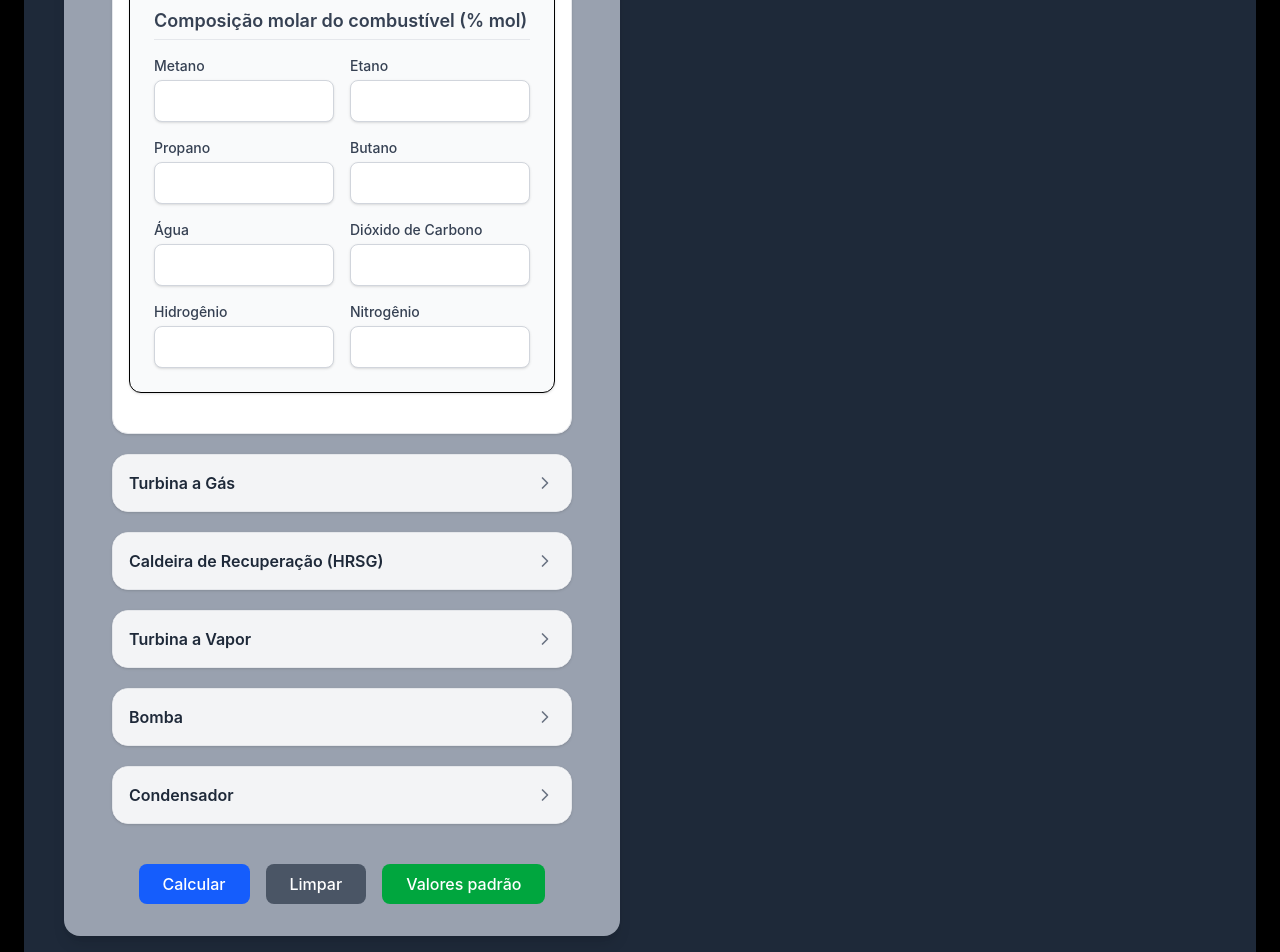
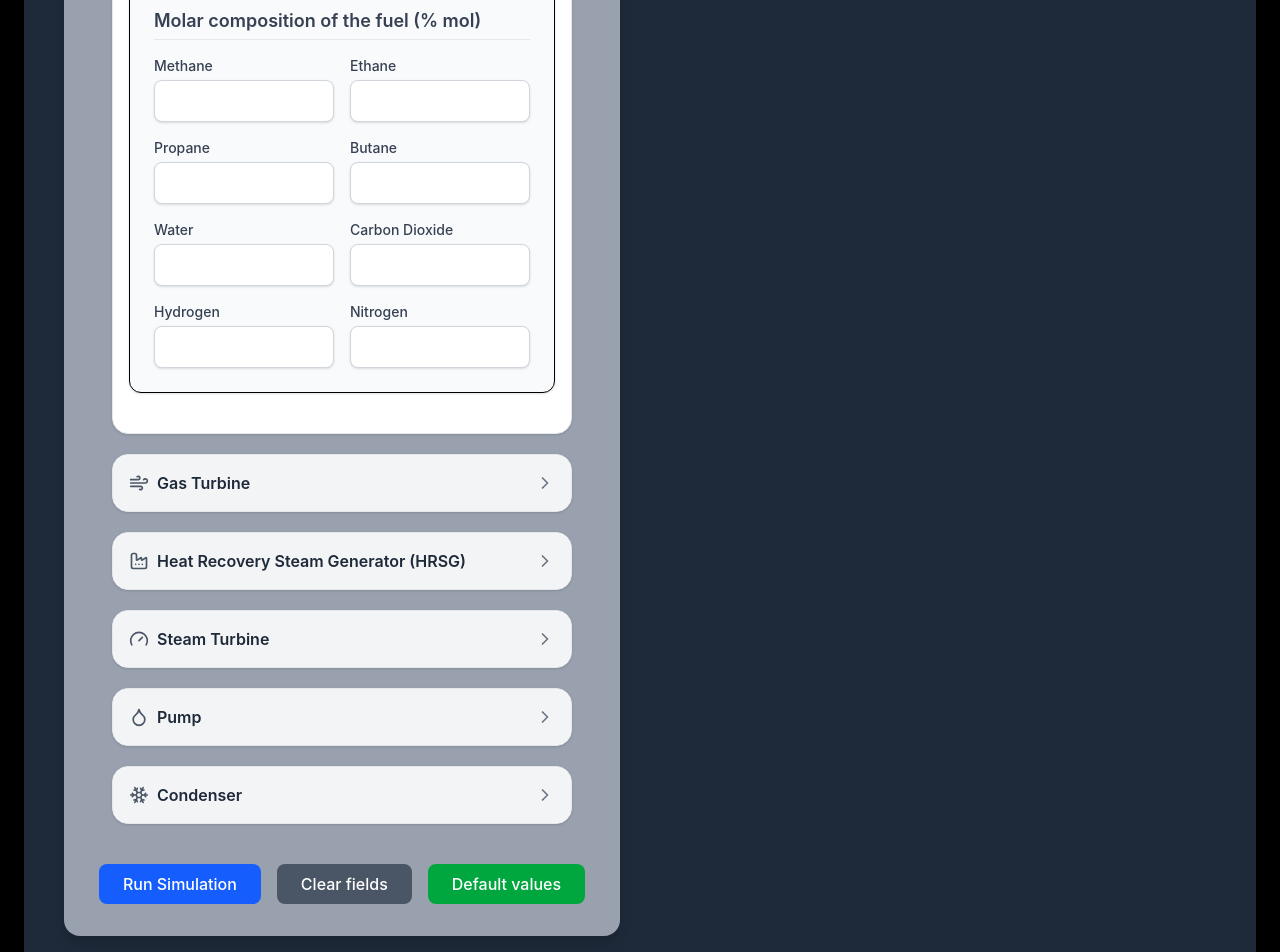
Before and after one commit to murilohborges/cycle-comb-calc-frontend, a React (Vite) app: page / in a window 1280 px wide. Shown: the part 400-1352 px from the top of the page. Built offline with nearby package versions, Linux system fonts and the light colour scheme.

Commit message:
feat(ui): add icons to equipment sections and standardize labels in English

```diff
--- a/src/components/ResultCard.tsx
+++ b/src/components/ResultCard.tsx
@@ -6,35 +6,35 @@ export default function ResultCard({ data }: ResultCardProps) {
   return (
     <div className="mt-6 p-6 border rounded-xl bg-gray-50 shadow-sm">
       <h2 className="text-2xl font-semibold mb-4 text-gray-800 text-center">
-        Resultados
+        Results
       </h2>
 
-      {/* Seção: Ciclo Brayton */}
+      {/* Brayton Cycle */}
       <div className="mb-6">
         <h3 className="text-lg font-semibold text-gray-700 mb-2 border-b border-gray-200 pb-1">
-          Ciclo Brayton (Turbina a Gás)
+          Brayton Cycle (Gas Turbine)
         </h3>
         <ul className="space-y-1 text-sm text-gray-600">
           <li className="flex justify-between">
-            <span>PCI calculado (kJ/kg)</span>
+            <span>Calculated LHV (kJ/kg)</span>
             <span className="font-medium text-gray-800">
               {data.LHV_fuel ?? "--"}
             </span>
           </li>
           <li className="flex justify-between">
-            <span>Vazão de ar (kg/h)</span>
+            <span>Air mass flow (kg/h)</span>
             <span className="font-medium text-gray-800">
               {data.air_mass_flow ?? "--"}
             </span>
           </li>
           <li className="flex justify-between">
-            <span>Temperatura dos gases de exaustão (°C)</span>
+            <span>Exhaust gas temperature (°C)</span>
             <span className="font-medium text-gray-800">
               {data.exhaustion_gas_temperature ?? "--"}
             </span>
           </li>
           <li className="flex justify-between">
-            <span>Vazão de gases de exaustão (kg/h)</span>
+            <span>Exhaust gas mass flow (kg/h)</span>
             <span className="font-medium text-gray-800">
               {data.exhaustion_gas_mass_flow ?? "--"}
             </span>
@@ -42,38 +42,38 @@ export default function ResultCard({ data }: ResultCardProps) {
         </ul>
       </div>
 
-      {/* Seção: Condensador */}
+      {/* Condenser */}
       <div className="mb-6">
         <h3 className="text-lg font-semibold text-gray-700 mb-2 border-b border-gray-200 pb-1">
-          Condensador
+          Condenser
         </h3>
         <ul className="space-y-1 text-sm text-gray-600">
           <li className="flex justify-between">
-            <span>Carga térmica (kW)</span>
+            <span>Thermal charge (kW)</span>
             <span className="font-medium text-gray-800">
               {data.thermal_charge ?? "--"}
             </span>
           </li>
           <li className="flex justify-between">
-            <span>Vazão de água saturada (kg/h)</span>
+            <span>Saturated water mass flow (kg/h)</span>
             <span className="font-medium text-gray-800">
               {data.saturated_water_mass_flow ?? "--"}
             </span>
           </li>
           <li className="flex justify-between">
-            <span>Vazão de água de reposição (kg/h)</span>
+            <span>Make-up water mass flow (kg/h)</span>
             <span className="font-medium text-gray-800">
               {data.make_up_water_mass_flow ?? "--"}
             </span>
           </li>
           <li className="flex justify-between">
-            <span>Vazão de água de resfriamento (ton/h)</span>
+            <span>Cooling water mass flow (ton/h)</span>
             <span className="font-medium text-gray-800">
               {data.cooling_water_mass_flow ?? "--"}
             </span>
           </li>
           <li className="flex justify-between">
-            <span>Título do vapor de saída da turbina (0 a 1)</span>
+            <span>Quality of exhaust steam from turbine (0 to 1)</span>
             <span className="font-medium text-gray-800">
               {data.quality_exhaustion_steam_turbine ?? "--"}
             </span>
@@ -81,32 +81,32 @@ export default function ResultCard({ data }: ResultCardProps) {
         </ul>
       </div>
 
-      {/* Seção: Caldeira de Recuperação de Calor (HRSG) */}
+      {/* Heat Recovery Steam Generator (HRSG) */}
       <div className="mb-6">
         <h3 className="text-lg font-semibold text-gray-700 mb-2 border-b border-gray-200 pb-1">
-          Caldeira de Recuperação de Calor (HRSG)
+          Heat Recovery Steam Generator (HRSG)
         </h3>
         <ul className="space-y-1 text-sm text-gray-600">
           <li className="flex justify-between">
-            <span>Vazão de vapor de alta pressão (kg/h)</span>
+            <span>High pressure steam mass flow (kg/h)</span>
             <span className="font-medium text-gray-800">
               {data.high_steam_mass_flow ?? "--"}
             </span>
           </li>
           <li className="flex justify-between">
-            <span>Vazão de vapor de média pressão (kg/h)</span>
+            <span>Medium pressure steam mass flow (kg/h)</span>
             <span className="font-medium text-gray-800">
               {data.medium_steam_mass_flow ?? "--"}
             </span>
           </li>
           <li className="flex justify-between">
-            <span>Vazão de vapor de baixa pressão (kg/h)</span>
+            <span>Low pressure steam mass flow (kg/h)</span>
             <span className="font-medium text-gray-800">
               {data.low_steam_mass_flow ?? "--"}
             </span>
           </li>
           <li className="flex justify-between">
-            <span>Variação de pressão da bomba (bar)</span>
+            <span>Pump pressure variation (bar)</span>
             <span className="font-medium text-gray-800">
               {data.pump_variation_pressure ?? "--"}
             </span>
@@ -114,44 +114,44 @@ export default function ResultCard({ data }: ResultCardProps) {
         </ul>
       </div>
 
-      {/* Seção: Potências geradas */}
+      {/* Generated Powers */}
       <div className="mb-6">
         <h3 className="text-lg font-semibold text-gray-700 mb-2 border-b border-gray-200 pb-1">
-          Potências geradas
+          Generated Powers
         </h3>
         <ul className="space-y-1 text-sm text-gray-600">
           <li className="flex justify-between">
-            <span>Potência líquida da turbina a gás (kW)</span>
+            <span>Net power of gas turbine (kW)</span>
             <span className="font-medium text-gray-800">
               {data.net_power_gas_turbine ?? "--"}
             </span>
           </li>
           <li className="flex justify-between">
-            <span>Potência bruta da turbina a vapor (kW)</span>
+            <span>Gross power of steam turbine (kW)</span>
             <span className="font-medium text-gray-800">
               {data.gross_power_steam_turbine ?? "--"}
             </span>
           </li>
           <li className="flex justify-between">
-            <span>Potência líquida da turbina a vapor (kW)</span>
+            <span>Net power of steam turbine (kW)</span>
             <span className="font-medium text-gray-800">
               {data.net_power_steam_turbine ?? "--"}
             </span>
           </li>
           <li className="flex justify-between">
-            <span>Potência consumida pela bomba (kW)</span>
+            <span>Power consumed by pump (kW)</span>
             <span className="font-medium text-gray-800">
               {data.power_consumed_pump ?? "--"}
             </span>
           </li>
           <li className="flex justify-between">
-            <span>Potência bruta total do ciclo combinado (kW)</span>
+            <span>Gross power of combined cycle (kW)</span>
             <span className="font-medium text-gray-800">
               {data.gross_power_cycle_combined ?? "--"}
             </span>
           </li>
           <li className="flex justify-between underline font-semibold text-green-500">
-            <span>Potência líquida total do ciclo combinado (kW)</span>
+            <span>Net power of combined cycle (kW)</span>
             <span className="font-medium">
               {data.net_power_cycle_combined ?? "--"}
             </span>
@@ -159,20 +159,20 @@ export default function ResultCard({ data }: ResultCardProps) {
         </ul>
       </div>
 
-      {/* Seção: Eficiências do ciclo combinado */}
+      {/* Combined Cycle Efficiencies */}
       <div>
         <h3 className="text-lg font-semibold text-gray-700 mb-2 border-b border-gray-200 pb-1">
-          Eficiências do ciclo combinado
+          Combined Cycle Efficiencies
         </h3>
         <ul className="space-y-1 text-sm text-gray-600 font-semibold">
           <li className="flex justify-between">
-            <span>Eficiência bruta do ciclo combinado (%)</span>
+            <span>Gross efficiency of combined cycle (%)</span>
             <span className="font-medium text-gray-800">
               {data.gross_cycle_combined_efficiency ?? "--"}
             </span>
           </li>
           <li className="flex justify-between underline font-semibold text-green-500">
-            <span>Eficiência líquida do ciclo combinado (%)</span>
+            <span>Net efficiency of combined cycle (%)</span>
             <span className="font-medium">
               {data.net_cycle_combined_efficiency ?? "--"}
             </span>
--- a/src/components/input/InputCondenser.tsx
+++ b/src/components/input/InputCondenser.tsx
@@ -9,18 +9,18 @@ export default function InputCondenser({ data, onChange }: InputCondenserProps)
   return (
     <div className="mb-6 p-6 border rounded-xl bg-gray-50 shadow-sm">
       <h3 className="text-lg font-semibold text-gray-700 mb-4 border-b border-gray-200 pb-1">
-        Condensador
+        Condenser
       </h3>
 
       <div className='grid grid-cols-1 md:grid-cols-2 gap-4 items-end'>
         <InputField
-          label="Pressão de operação (bar)"
+          label="Operation pressure (bar)"
           name="condenser_operation_pressure"
           value={data.condenser_operation_pressure}
           onChange={(e) => onChange('condenser_operation_pressure', Number(e.target.value))}
         />
         <InputField
-          label="Diferença de temperatura da água de resfriamento (°C)"
+          label="Range temperature cooling tower (°C)"
           name="range_temperature_cooling_tower"
           value={data.range_temperature_cooling_tower}
           onChange={(e) => onChange('range_temperature_cooling_tower', Number(e.target.value))}
--- a/src/components/input/InputFuel.tsx
+++ b/src/components/input/InputFuel.tsx
@@ -9,54 +9,54 @@ export default function InputFuel({ data, onChange }: InputFuelProps) {
   return (
     <div className="mb-6 p-6 border rounded-xl bg-gray-50 shadow-sm">
       <h3 className="text-lg font-semibold text-gray-700 mb-4 border-b border-gray-200 pb-1">
-        Composição molar do combustível (% mol)
+        Molar composition of the fuel (% mol)
       </h3>
 
       <div className="grid grid-cols-1 md:grid-cols-2 gap-4">
         <InputField
-          label="Metano"
+          label="Methane"
           name="methane_molar_fraction_fuel"
           value={data.methane_molar_fraction_fuel}
           onChange={(e) => onChange('methane_molar_fraction_fuel', Number(e.target.value))}
         />
         <InputField
-          label="Etano"
+          label="Ethane"
           name="ethane_molar_fraction_fuel"
           value={data.ethane_molar_fraction_fuel}
           onChange={(e) => onChange('ethane_molar_fraction_fuel', Number(e.target.value))}
         />
         <InputField
-          label="Propano"
+          label="Propane"
           name="propane_molar_fraction_fuel"
           value={data.propane_molar_fraction_fuel}
           onChange={(e) => onChange('propane_molar_fraction_fuel', Number(e.target.value))}
         />
         <InputField
-          label="Butano"
+          label="Butane"
           name="n_butane_molar_fraction_fuel"
           value={data.n_butane_molar_fraction_fuel}
           onChange={(e) => onChange('n_butane_molar_fraction_fuel', Number(e.target.value))}
         />
         <InputField
-          label="Água"
+          label="Water"
           name="water_molar_fraction_fuel"
           value={data.water_molar_fraction_fuel}
           onChange={(e) => onChange('water_molar_fraction_fuel', Number(e.target.value))}
         />
         <InputField
-          label="Dióxido de Carbono"
+          label="Carbon Dioxide"
           name="carbon_dioxide_molar_fraction_fuel"
           value={data.carbon_dioxide_molar_fraction_fuel}
           onChange={(e) => onChange('carbon_dioxide_molar_fraction_fuel', Number(e.target.value))}
         />
         <InputField
-          label="Hidrogênio"
+          label="Hydrogen"
           name="hydrogen_molar_fraction_fuel"
           value={data.hydrogen_molar_fraction_fuel}
           onChange={(e) => onChange('hydrogen_molar_fraction_fuel', Number(e.target.value))}
         />
         <InputField
-          label="Nitrogênio"
+          label="Nitrogen"
           name="nitrogen_molar_fraction_fuel"
           value={data.nitrogen_molar_fraction_fuel}
           onChange={(e) => onChange('nitrogen_molar_fraction_fuel', Number(e.target.value))}
--- a/src/components/input/InputGasTurbine.tsx
+++ b/src/components/input/InputGasTurbine.tsx
@@ -9,60 +9,60 @@ export default function InputGasTurbine({ data, onChange }: InputGasTurbineProps
   return (
     <div className="mb-6 p-6 border rounded-xl bg-gray-50 shadow-sm">
       <h3 className="text-lg font-semibold text-gray-700 mb-4 border-b border-gray-200 pb-1">
-        Turbina a gás
+        Gas Turbine
       </h3>
 
       <div className='grid grid-cols-1 md:grid-cols-2 gap-4 items-end'>
         <InputField
-          label="Vazão de combustível (kg/h)"
+          label="Fuel mass flow (kg/h)"
           name='fuel_mass_flow'
           value={data.fuel_mass_flow}
           onChange={(e) => onChange('fuel_mass_flow', Number(e.target.value))}
         />
         <InputField
-          label="Temp. de entrada do combustível (°C)"
+          label="Fuel input temperature (°C)"
           name='fuel_input_temperature'
           value={data.fuel_input_temperature}
           onChange={(e) => onChange('fuel_input_temperature', Number(e.target.value))}
         />
         <InputField
-          label="Temp. de entrada do ar (°C)"
+          label="Air input temperature (°C)"
           name='air_input_temperature'
           value={data.air_input_temperature}
           onChange={(e) => onChange('air_input_temperature', Number(e.target.value))}
         />
         <InputField
-          label="Porcentagem de excesso de ar (%)"
+          label="Percent excess air (%)"
           name='percent_excess_air'
           value={data.percent_excess_air}
           onChange={(e) => onChange('percent_excess_air', Number(e.target.value))}
         />
         <InputField
-          label="Pressão atmosférica local (atm)"
+          label="Local atmospheric pressure (atm)"
           name='local_atmospheric_pressure'
           value={data.local_atmospheric_pressure}
           onChange={(e) => onChange('local_atmospheric_pressure', Number(e.target.value))}
         />
         <InputField
-          label="Temperatura local (°C)"
+          label="Local temperature (°C)"
           name='local_temperature'
           value={data.local_temperature}
           onChange={(e) => onChange('local_temperature', Number(e.target.value))}
         />
         <InputField
-          label="Umidade relativa (%)"
+          label="Relative humidity (%)"
           name='relative_humidity'
           value={data.relative_humidity}
           onChange={(e) => onChange('relative_humidity', Number(e.target.value))}
         />
         <InputField
-          label="Eficiência da turbina a gás (%)"
+          label="Gas turbine efficiency (%)"
           name='gas_turbine_efficiency'
           value={data.gas_turbine_efficiency}
           onChange={(e) => onChange('gas_turbine_efficiency', Number(e.target.value))}
         />
         <InputField
-          label="Temperatura de chaminé (°C)"
+          label="Chimney gas temperature (°C)"
           name='chimney_gas_temperature'
           value={data.chimney_gas_temperature}
           onChange={(e) => onChange('chimney_gas_temperature', Number(e.target.value))}
--- a/src/components/input/InputSection.tsx
+++ b/src/components/input/InputSection.tsx
@@ -1,5 +1,5 @@
 import { useState } from 'react'
-import { ChevronDown, ChevronRight } from 'lucide-react'
+import { ChevronDown, ChevronRight, Flame, Wind, Factory, Gauge, Droplet, Snowflake } from 'lucide-react'
 
 import InputCondenser from './InputCondenser'
 import InputFuel from './InputFuel'
@@ -21,12 +21,12 @@ export default function InputSection({ data, onChange }: InputSectionProps) {
   }
 
   const sections = [
-    { title: 'Combustível', key: 'InputFuel', component: <InputFuel data={data} onChange={onChange} /> },
-    { title: 'Turbina a Gás', key: 'InputGasTurbine', component: <InputGasTurbine data={data} onChange={onChange} /> },
-    { title: 'Caldeira de Recuperação (HRSG)', key: 'InputHRSG', component: <InputHRSG data={data} onChange={onChange} /> },
-    { title: 'Turbina a Vapor', key: 'InputSteamTurbine', component: <InputSteamTurbine data={data} onChange={onChange} /> },
-    { title: 'Bomba', key: 'InputPump', component: <InputPump data={data} onChange={onChange} /> },
-    { title: 'Condensador', key: 'InputCondenser', component: <InputCondenser data={data} onChange={onChange} /> },
+    { title: 'Fuel', icon: Flame, key: 'InputFuel', component: <InputFuel data={data} onChange={onChange} /> },
+    { title: 'Gas Turbine', icon: Wind, key: 'InputGasTurbine', component: <InputGasTurbine data={data} onChange={onChange} /> },
+    { title: 'Heat Recovery Steam Generator (HRSG)', icon: Factory, key: 'InputHRSG', component: <InputHRSG data={data} onChange={onChange} /> },
+    { title: 'Steam Turbine', icon: Gauge, key: 'InputSteamTurbine', component: <InputSteamTurbine data={data} onChange={onChange} /> },
+    { title: 'Pump', icon: Droplet, key: 'InputPump', component: <InputPump data={data} onChange={onChange} /> },
+    { title: 'Condenser', icon: Snowflake, key: 'InputCondenser', component: <InputCondenser data={data} onChange={onChange} /> },
   ]
 
   return (
@@ -39,7 +39,7 @@ export default function InputSection({ data, onChange }: InputSectionProps) {
         mx-auto
       "
     >
-      {sections.map(({ title, key, component }) => (
+      {sections.map(({ title, icon: Icon, key, component }) => (
         <div
           key={key}
           className="
@@ -52,7 +52,7 @@ export default function InputSection({ data, onChange }: InputSectionProps) {
             hover:shadow-md
           "
         >
-          {/* Cabeçalho do accordion */}
+          {/* Header of accordion */}
           <button
             type="button"
             onClick={() => toggleSection(key)}
@@ -66,7 +66,10 @@ export default function InputSection({ data, onChange }: InputSectionProps) {
               transition-colors
             "
           >
-            <span className="text-sm sm:text-base">{title}</span>
+            <div className="flex items-center gap-2">
+              <Icon className="h-5 w-5 text-gray-600" />
+              <span className="text-sm sm:text-base">{title}</span>
+            </div>
             {openSection === key ? (
               <ChevronDown className="h-5 w-5 text-gray-500 transition-transform duration-200" />
             ) : (
@@ -74,7 +77,7 @@ export default function InputSection({ data, onChange }: InputSectionProps) {
             )}
           </button>
 
-          {/* Conteúdo expansível */}
+          {/* Expanded content */}
           <div
             className={`
               transition-all duration-300 ease-in-out overflow-hidden
--- a/src/components/input/InputSteamTurbine.tsx
+++ b/src/components/input/InputSteamTurbine.tsx
@@ -9,30 +9,30 @@ export default function InputSteamTurbine({ data, onChange }: InputSteamTurbineP
   return (
     <div className="mb-6 p-6 border rounded-xl bg-gray-50 shadow-sm">
       <h3 className="text-lg font-semibold text-gray-700 mb-4 border-b border-gray-200 pb-1">
-        Turbina a vapor
+        Steam Turbine
       </h3>
 
       <div className='grid grid-cols-1 md:grid-cols-2 gap-4 items-end'>
         <InputField
-          label="Eficiência do nível alto (%)"
+          label="High steam level efficiency (%)"
           name='high_steam_level_efficiency'
           value={data.high_steam_level_efficiency}
           onChange={(e) => onChange('high_steam_level_efficiency', Number(e.target.value))}
         />
         <InputField
-          label="Eficiência do nível médio (%)"
+          label="Medium steam level efficiency (%)"
           name='medium_steam_level_efficiency'
           value={data.medium_steam_level_efficiency}
           onChange={(e) => onChange('medium_steam_level_efficiency', Number(e.target.value))}
         />
         <InputField
-          label="Eficiência do nível baixo (%)"
+          label="Low steam level efficiency (%)"
           name='low_steam_level_efficiency'
           value={data.low_steam_level_efficiency}
           onChange={(e) => onChange('low_steam_level_efficiency', Number(e.target.value))}
         />
         <InputField
-          label="Eficiência do conjunto redutor/gerador (%)"
+          label="Reductor/generator set efficiency (%)"
           name='reductor_generator_set_efficiency'
           value={data.reductor_generator_set_efficiency}
           onChange={(e) => onChange('reductor_generator_set_efficiency', Number(e.target.value))}
--- a/src/pages/SimulationPage.tsx
+++ b/src/pages/SimulationPage.tsx
@@ -119,21 +119,19 @@ export default function SimulationPage() {
             className="w-32 h-32 sm:w-32 sm:h-32"
           />
           <h1 className="text-2xl sm:text-3xl font-bold text-center mb-6 text-white">
-            Simulador de Ciclo Combinado Brayton-Rankine
+            Combined Cycle Power Plant Calculator
           </h1>
         </div>
 
         <h2 className="text-lg sm:text-xl font-semibold text-center mb-8 text-gray-200">
-          Obtenha dados simulados de uma termoelétrica a gás
+          Get simulated data from a gas-fired combined cycle power plant
         </h2>
 
         <form onSubmit={handleSubmit}>
-          {/* Layout responsivo */}
           <div className="grid grid-cols-1 lg:grid-cols-2 gap-6 lg:gap-10">
-            {/* Inputs */}
             <div className="bg-gray-400 rounded-2xl shadow-lg p-5 sm:p-6 md:p-8 w-full max-w-md sm:max-w-lg md:max-w-none mx-auto">
               <h3 className="text-lg font-semibold mb-3 text-gray-800 text-center">
-                Dados de Entrada
+                Input Data
               </h3>
 
               <InputSection data={formData} onChange={handleChange} />
@@ -145,7 +143,7 @@ export default function SimulationPage() {
                   className="px-6 py-2 bg-blue-600 text-white font-medium rounded-lg
                              hover:bg-blue-700 disabled:bg-blue-400 transition-colors w-full sm:w-auto"
                 >
-                  {loading ? 'Aguarde...' : 'Calcular'}
+                  {loading ? 'Wait...' : 'Run Simulation'}
                 </button>
 
                 <button
@@ -154,7 +152,7 @@ export default function SimulationPage() {
                   className="px-6 py-2 bg-gray-600 text-white font-medium rounded-lg
                              hover:bg-gray-700 transition-colors w-full sm:w-auto"
                 >
-                  Limpar
+                  Clear fields
                 </button>
 
                 <button
@@ -163,7 +161,7 @@ export default function SimulationPage() {
                   className="px-6 py-2 bg-green-600 text-white font-medium rounded-lg
                              hover:bg-green-700 transition-colors w-full sm:w-auto"
                 >
-                  Valores padrão
+                  Default values
                 </button>
               </div>
 
```
Also changed, not shown: src/components/input/InputHRSG.tsx (+13 -13 lines), src/components/input/InputPump.tsx (+4 -4 lines).
